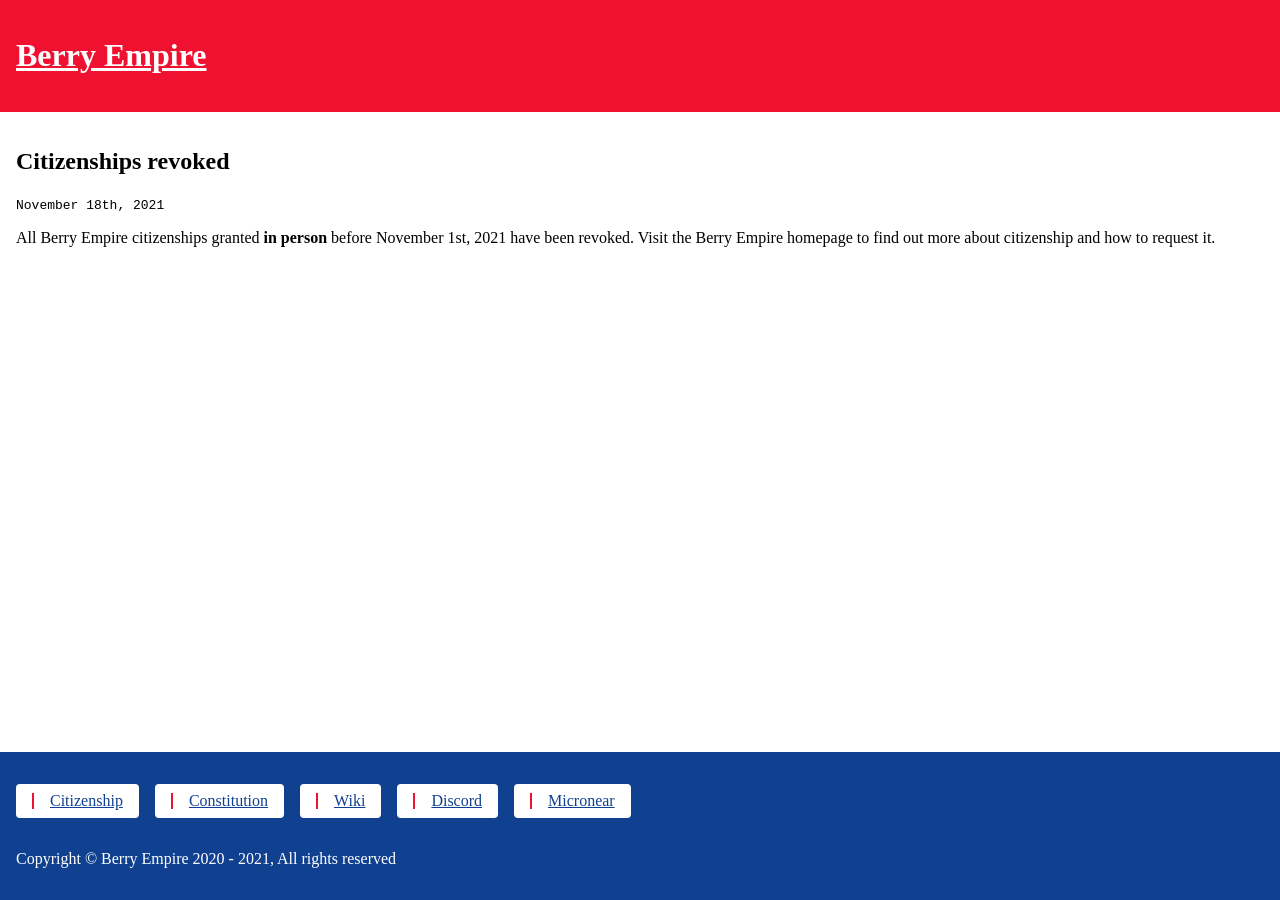
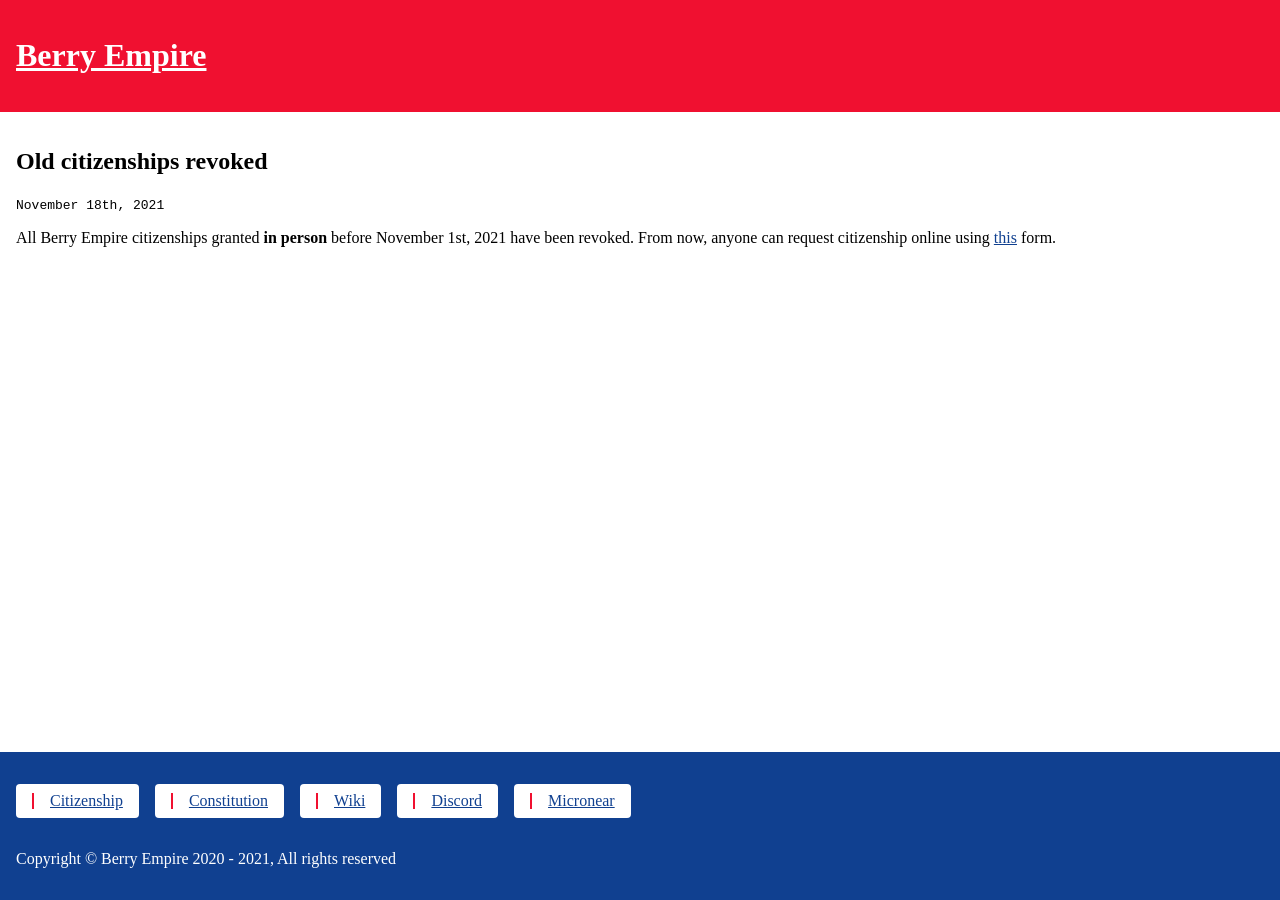
Before and after one commit to berryempire/berryempire.github.io, a Jekyll site: the page built from press/1.md, in a window 1280 px wide. Built offline with Jekyll 4.4.1, drawn with Linux system fonts in a browser that asks for light colours; our own code applies the rules of GitHub Pages for plain Markdown files.

Commit message:
Update 1.md

```diff
--- a/press/1.md
+++ b/press/1.md
@@ -1,5 +1,5 @@
-## Citizenships revoked
+## Old citizenships revoked
 <code>November 18th, 2021</code>
 
 All Berry Empire citizenships granted <strong>in person</strong> before November 1st, 2021 have been revoked.
-Visit the Berry Empire homepage to find out more about citizenship and how to request it.
+From now, anyone can request citizenship online using <a href="https://docs.google.com/forms/d/e/1FAIpQLSfkJTmNNMBZQjtnY1X0qukH5jc4miOadwbrQjsZ3HqjJVhTfQ/viewform?usp=sf_link">this</a> form.
```
